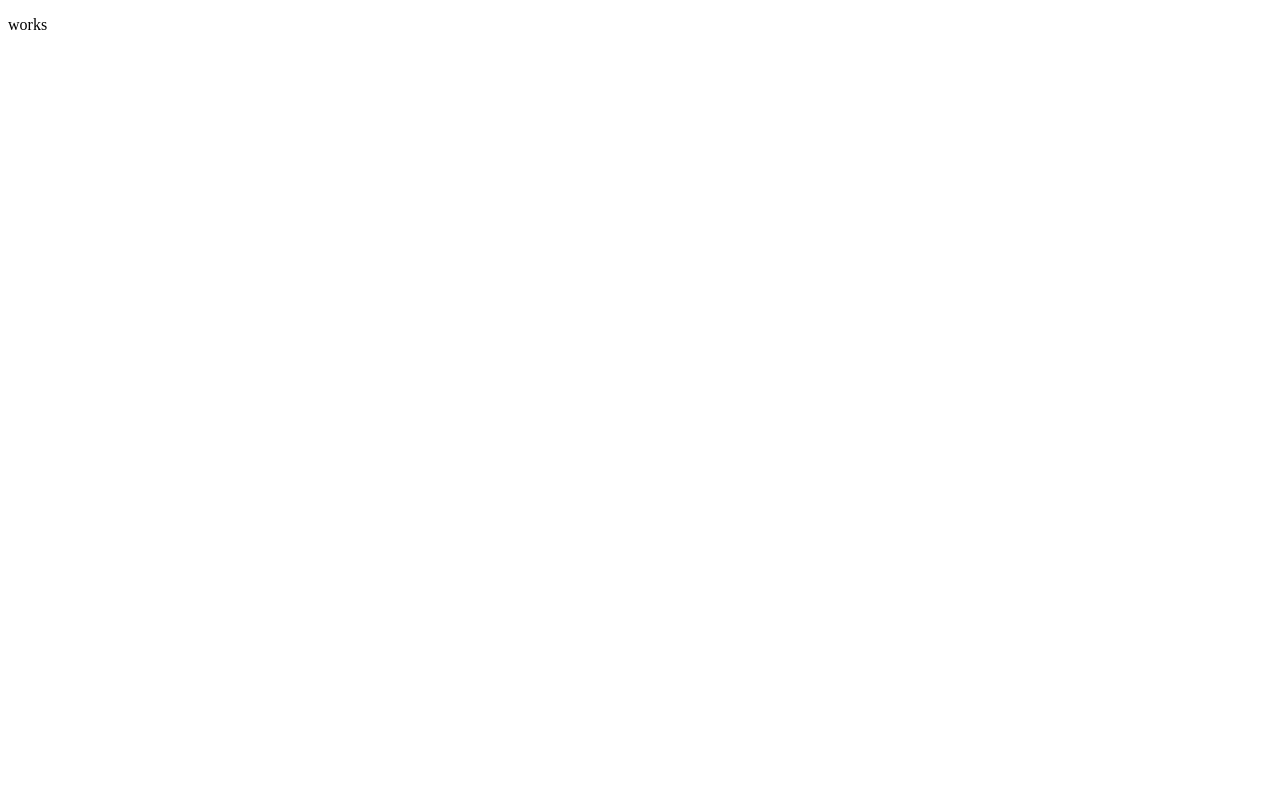
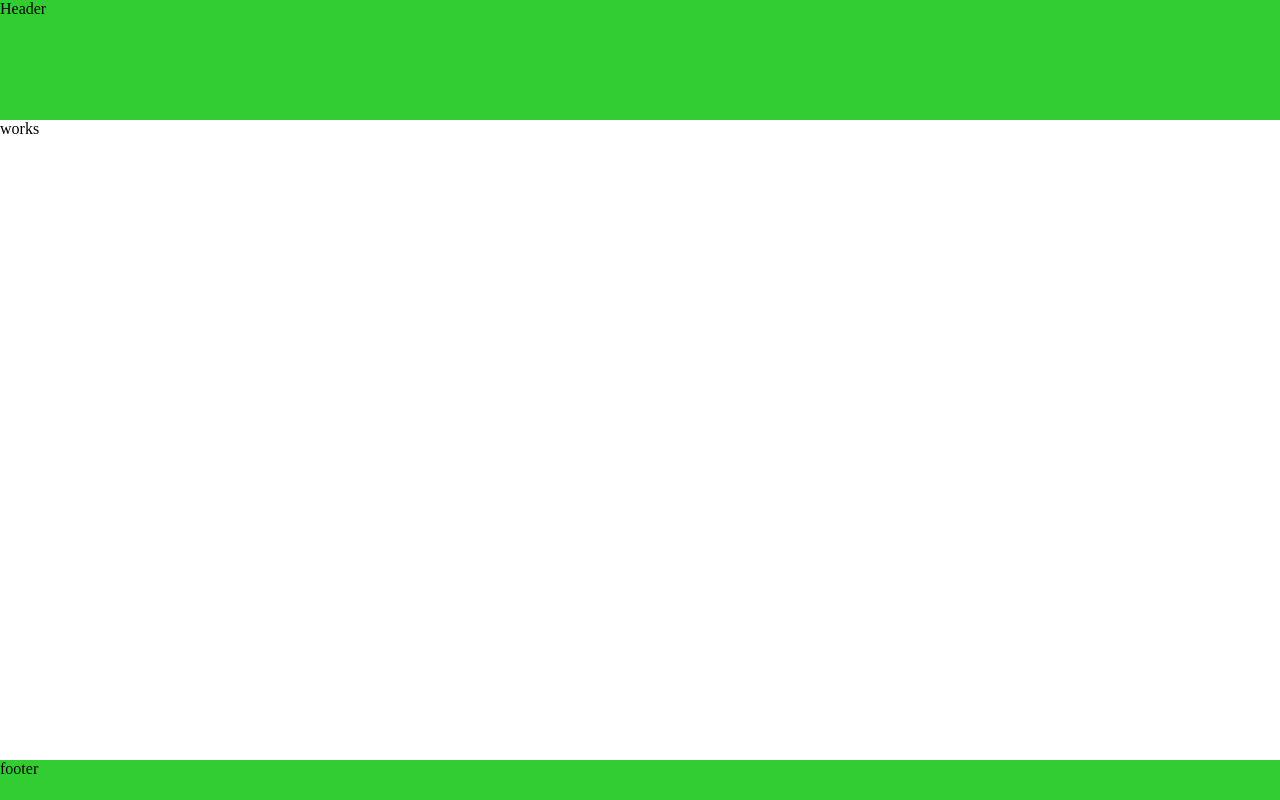
Before and after one commit to jamespatterson-feswe/login, an Angular app: page / in a window 1280 px wide. Built offline with nearby package versions, Linux system fonts and the light colour scheme.

Commit message:
fix: add initial styles for header and footer

```diff
--- a/src/app/app.component.html
+++ b/src/app/app.component.html
@@ -1 +1,11 @@
-<router-outlet></router-outlet>
+<div class="header-container" id="header">
+  Header
+</div>
+
+<main>
+  <router-outlet></router-outlet>
+</main>
+
+<div class="footer-container" id="footer">
+  footer
+</div>
--- a/src/app/app.component.scss
+++ b/src/app/app.component.scss
@@ -0,0 +1,13 @@
+.header-container {
+  min-height: 15vh;
+  background-color: limegreen;
+}
+
+main {
+  height: 80vh;
+}
+
+.footer-container {
+  min-height: 5vh;
+  background-color: limegreen;
+}
--- a/src/app/app.component.ts
+++ b/src/app/app.component.ts
@@ -8,6 +8,4 @@ import { RouterOutlet } from '@angular/router';
   templateUrl: './app.component.html',
   styleUrl: './app.component.scss'
 })
-export class AppComponent {
-  title = 'login';
-}
+export class AppComponent {}
--- a/src/styles.scss
+++ b/src/styles.scss
@@ -1 +1,5 @@
 /* You can add global styles to this file, and also import other style files */
+* {
+  margin: 0;
+  padding: 0;
+}
```
Also changed, not shown: src/CHANGELOG.md (deleted), 1 other file (tests, documents, lock files or other folders).
